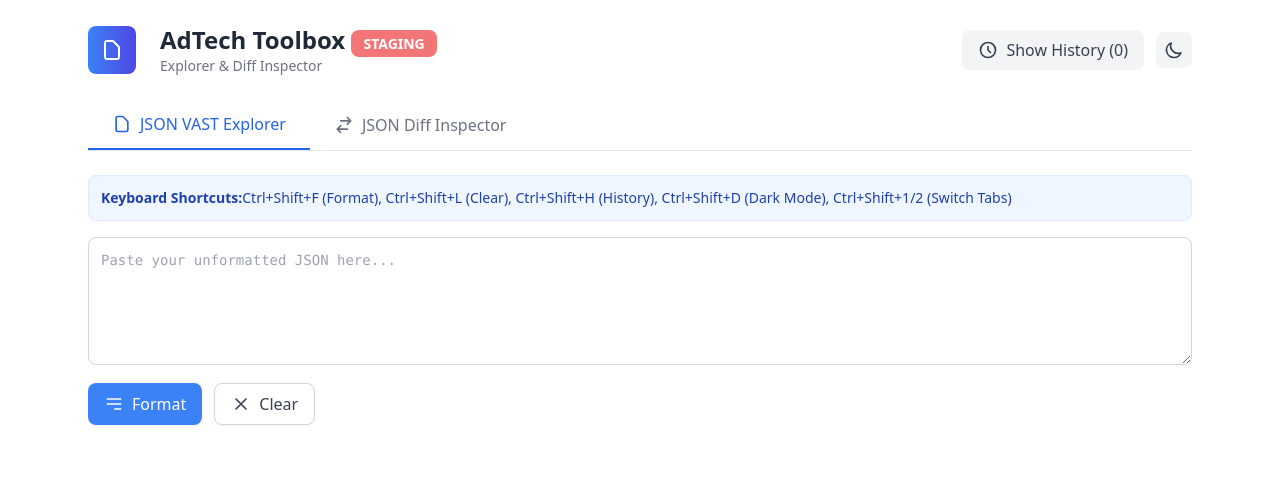
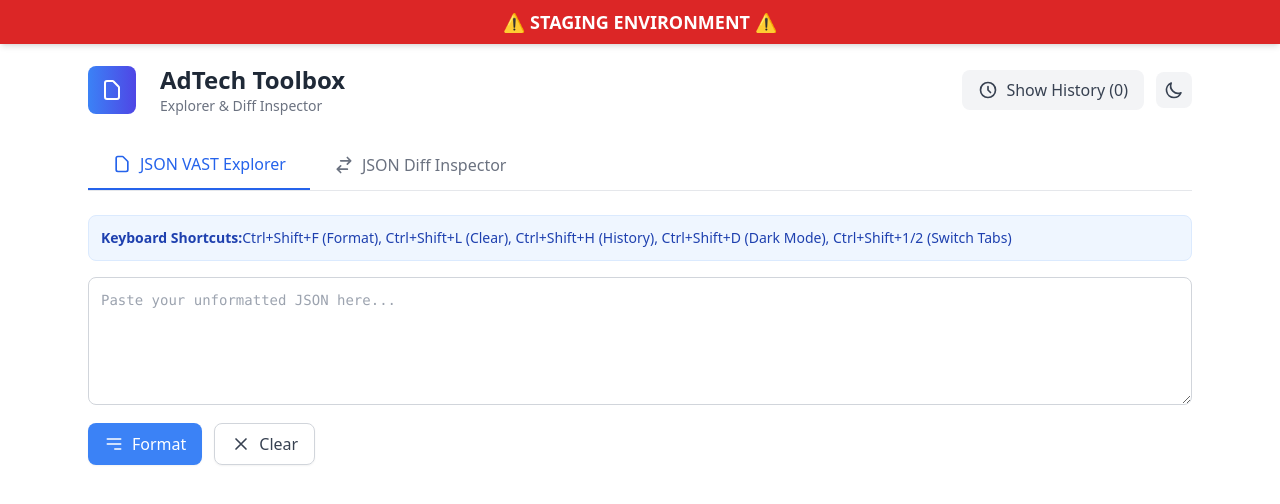
Before and after one commit to christianbernecker/adtech-toolbox, a React (Vite) app in the folder json-explorer/: page /json-explorer in a window 1280 px wide. Shown: the top 504 px of the page. Built offline with nearby package versions, Linux system fonts and the light colour scheme.

Commit message:
Add prominent staging banner at top of page

```diff
--- a/json-explorer/src/components/JsonToolsApp.jsx
+++ b/json-explorer/src/components/JsonToolsApp.jsx
@@ -16,7 +16,12 @@ function JsonToolsApp() {
 
   return (
     <div className={`min-h-screen ${isDarkMode ? 'bg-gray-900 text-gray-100' : 'bg-white'} transition-colors duration-200`}>
-      <div className="p-6 w-full max-w-6xl mx-auto">
+      {/* STAGING BANNER */}
+      <div className="w-full bg-red-600 text-white text-center py-2 font-bold text-lg shadow-md fixed top-0 left-0 right-0 z-50">
+        ⚠️ STAGING ENVIRONMENT ⚠️
+      </div>
+
+      <div className="p-6 w-full max-w-6xl mx-auto" style={{ marginTop: "40px" }}>
       {/* Header */}
       <div className="flex items-center justify-between mb-6">
         <div className="flex items-center gap-3">
@@ -27,7 +32,7 @@ function JsonToolsApp() {
           </div>
           <div>
             <h1 className={`text-2xl font-bold ${isDarkMode ? 'text-gray-100' : 'text-gray-800'}`}>
-              AdTech Toolbox <span className="text-sm font-bold px-3 py-1 bg-red-500 text-white rounded-lg animate-pulse">STAGING</span>
+              AdTech Toolbox
             </h1>
             <div className={`text-sm ${isDarkMode ? 'text-gray-400' : 'text-gray-500'}`}>Explorer & Diff Inspector</div>
           </div>
```
